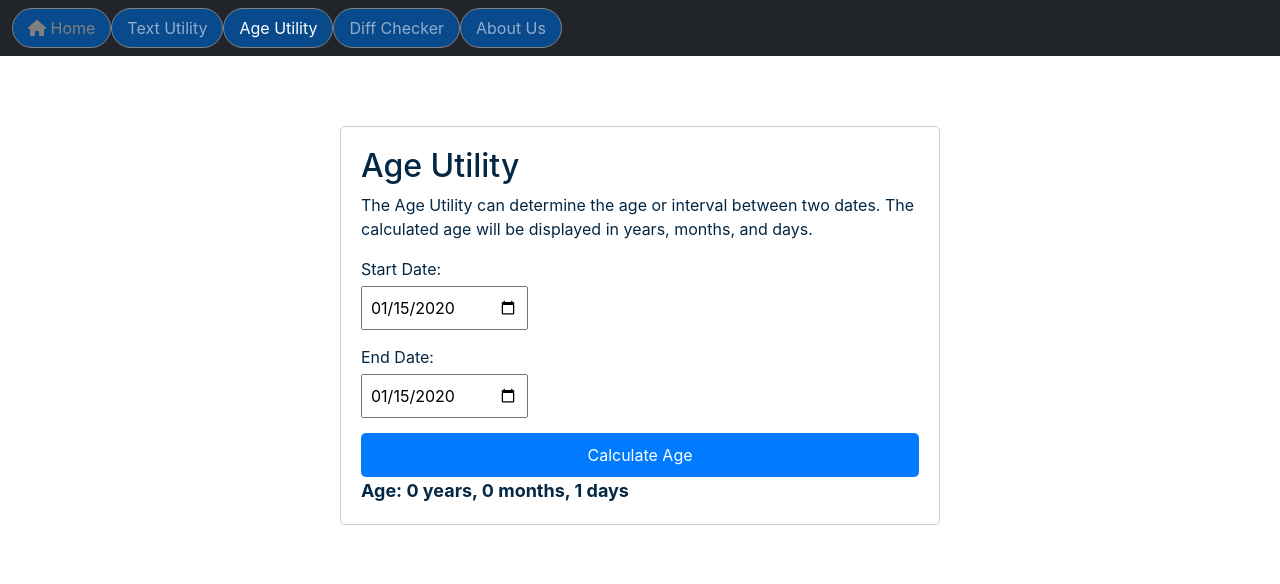
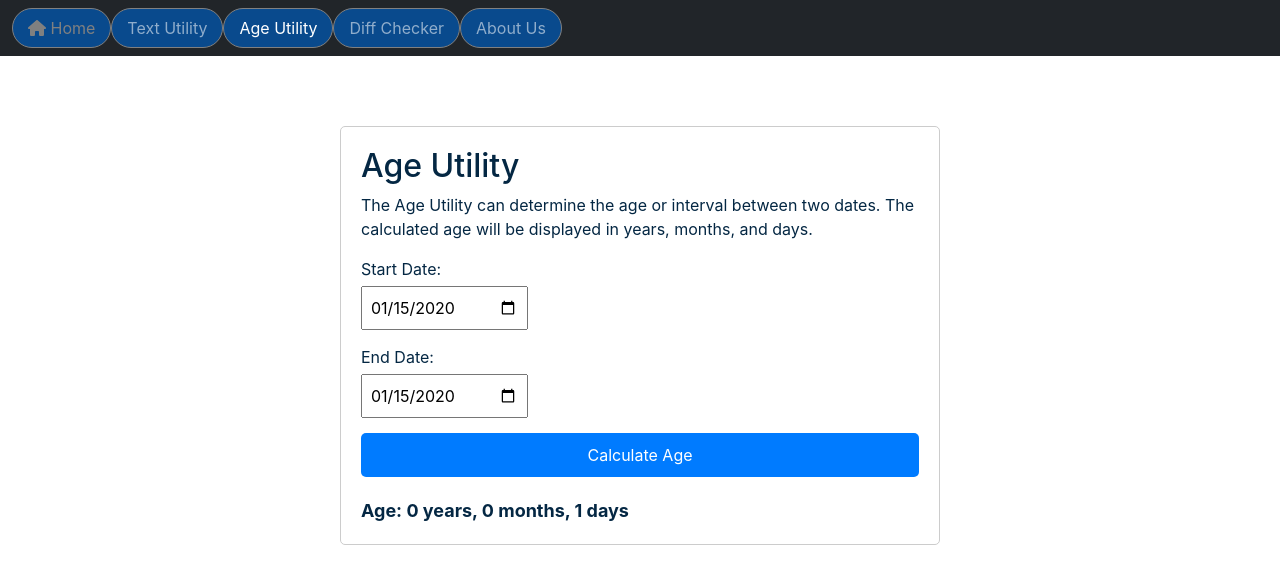
Before and after one commit to manmohanbcs11/flexitool-react, a React (Create React App) app: page /age in a window 1280 px wide. Both pictures are taken after typing "2020-01-15", "2020-01-15" into the empty fields and a click on the button "Calculate Age". Shown: the top 584 px of the page. Built offline with nearby package versions, Linux system fonts and the light colour scheme.

Commit message:
toggle age component

```diff
--- a/src/components/Age.tsx
+++ b/src/components/Age.tsx
@@ -11,6 +11,7 @@ export default function Age(props: AgeProps) {
   const [startDate, setStartDate] = useState('');
   const [endDate, setEndDate] = useState('');
   const [age, setAge] = useState('');
+  const [isSectionOpen, setIsSectionOpen] = useState(false); // State variable to control section visibility
 
   const calculateAge = () => {
     if (!startDate || !endDate) {
@@ -32,6 +33,9 @@ export default function Age(props: AgeProps) {
     const days = ageInMilliseconds.getDate();
 
     setAge(`${years} years, ${months} months, ${days} days`);
+
+    // Toggle section visibility
+    setIsSectionOpen(!isSectionOpen);
   }
 
   const currentStyle = new GetDynamicStyle(props.mode);
@@ -50,7 +54,11 @@ export default function Age(props: AgeProps) {
         <input type="date" id="end" value={endDate} onChange={(e) => setEndDate(e.target.value)} className="age-input" />
       </div>
       <button onClick={calculateAge} className="age-button">Calculate Age</button>
-      {age !== '' && <strong className="age-result"><br/>Age: {age}</strong>}
+      {age !== '' && (
+        <div className={`age-result ${isSectionOpen ? 'open' : ''}`}>
+          <strong className="age-result-text">Age: {age}</strong>
+        </div>
+      )}
     </div>
   );
 }
```
